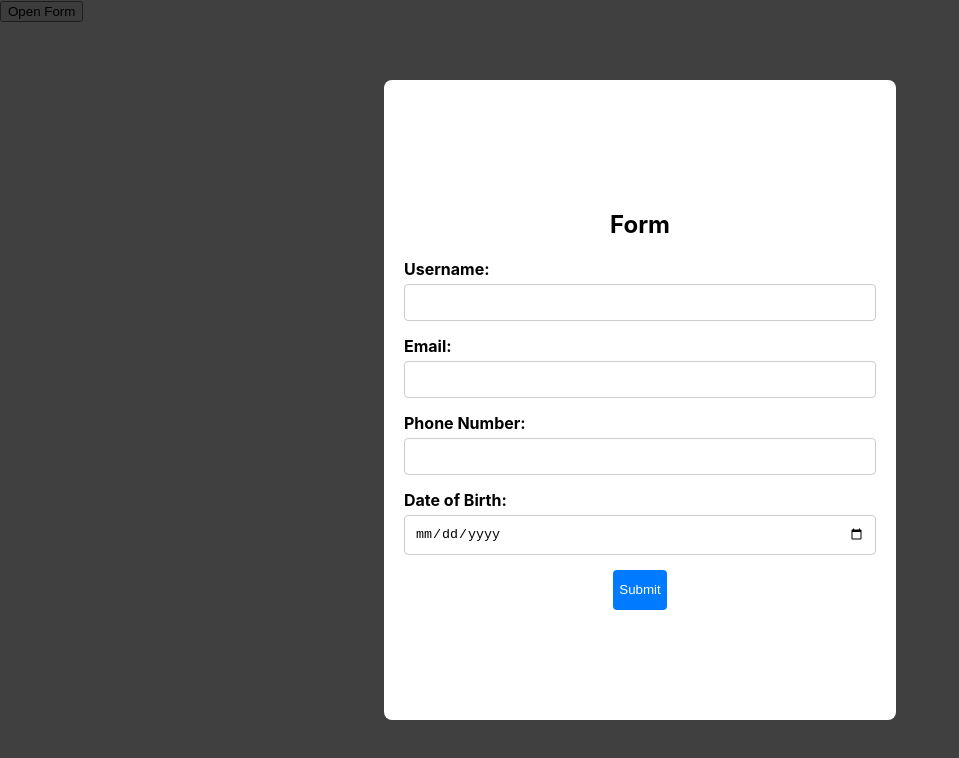
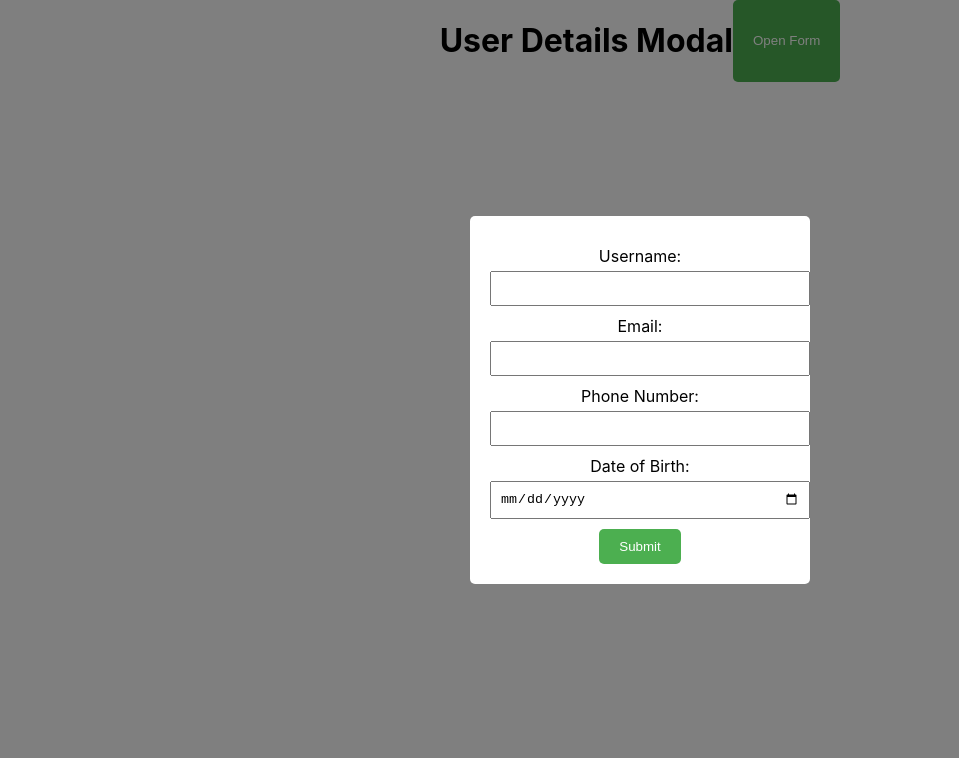
Before and after one commit to Ajju-Chauhan/X_Modal, a React (Create React App) app: page / in a window 1280 px wide. Both pictures are taken after a click on the button "Open Form". Shown: the top 758 px of the page, without its empty margins (0-959 px from the left). Built offline with nearby package versions, Linux system fonts and the light colour scheme.

Commit message:
pass test case 7..

```diff
--- a/src/App.css
+++ b/src/App.css
@@ -1,81 +1,46 @@
-.modal-content {
-  background-color: white;
-  padding: 20px;
-  border-radius: 8px;
-  width: 40vw;
-  height: 80vh;
-  display: flex;
-  flex-direction: column;
-  justify-content: center;
-  align-items: center;
-  box-sizing: border-box;
-  position: absolute;
-  top: 50%;
-  left: 50%;
-  transform: translate(-50%, -50%);
+.App {
+  text-align: center;
 }
 
-.overlay {
-  background-color: rgba(0, 0, 0, 0.75);
-  width: 100vw;
-  height: 100vh;
+.modal {
   position: fixed;
   top: 0;
   left: 0;
+  width: 100%;
+  height: 100%;
+  background-color: rgba(0, 0, 0, 0.5);
   display: flex;
   justify-content: center;
   align-items: center;
 }
 
-form {
-  width: 100%; /* Ensure the form takes the full width of the modal */
-  display: flex;
-  flex-direction: column;
-  align-items: center;
-}
-
-form > div {
-  width: 100%; /* Ensure each form field container takes the full width */
-  margin-bottom: 15px; /* Add some spacing between fields */
+.modal-content {
+  background-color: white;
+  padding: 20px;
+  border-radius: 5px;
+  width: 300px;
 }
 
 label {
   display: block;
-  margin-bottom: 5px;
-  font-weight: bold;
-  text-align: left;
-  width: 100%; /* Make labels align with the input fields */
+  margin: 10px 0;
 }
 
 input {
-  width: 100%; /* Ensure input fields take up the full width */
-  padding: 10px;
-  border: 1px solid #ccc;
-  border-radius: 4px;
-  box-sizing: border-box; /* Include padding in the width calculation */
-}
-
-p {
-  color: red;
-  font-size: 0.9em;
+  width: 100%;
+  padding: 8px;
   margin-top: 5px;
-  text-align: left; /* Align error messages to the left */
-  width: 100%; /* Ensure the error messages take up the full width */
 }
 
 .submit-button {
-
-  height: 40px;
-  background-color: #007bff;
+  background-color: #4CAF50;
   color: white;
+  padding: 10px 20px;
   border: none;
-  border-radius: 4px;
+  border-radius: 5px;
   cursor: pointer;
- /* Ensure the submit button takes up the full width */
- /* Include padding in the width calculation */
-  text-align: center;
 }
 
 .submit-button:hover {
-  background-color: #0056b3;
+  background-color: #45a049;
 }
--- a/src/XModal.jsx
+++ b/src/XModal.jsx
@@ -1,123 +1,110 @@
 import React, { useState } from 'react';
-import Modal from 'react-modal';
 import './App.css';
 
-Modal.setAppElement('#root');
+function App() {
+  const [isModalOpen, setIsModalOpen] = useState(false);
+  const [formData, setFormData] = useState({
+    username: '',
+    email: '',
+    phone: '',
+    dob: '',
+  });
 
-function XModal() {
-  const [modalIsOpen, setModalIsOpen] = useState(false);
-  const [username, setUsername] = useState('');
-  const [email, setEmail] = useState('');
-  const [dob, setDob] = useState('');
-  const [phone, setPhone] = useState('');
-  const [errors, setErrors] = useState({});
+  const openModal = () => setIsModalOpen(true);
+  const closeModal = () => setIsModalOpen(false);
 
-  const openModal = () => setModalIsOpen(true);
-  const closeModal = () => {
-    setModalIsOpen(false);
-    resetForm();
-  };
-
-  const resetForm = () => {
-    setUsername('');
-    setEmail('');
-    setDob('');
-    setPhone('');
-    setErrors({});
-  };
-
-  const validateForm = () => {
-    const errors = {};
-
-    if (!username) {
-      errors.username = "Username is required.";
-    }
-    if (!email) {
-      errors.email = "Email is required.";
-    } else if (!email.includes('@')) {
-      errors.email = "Invalid email. Please check your email address.";
-    }
-    if (!phone) {
-      errors.phone = "Phone number is required.";
-    } else if (phone.length !== 10 || !/^\d{10}$/.test(phone)) {
-      errors.phone = "Invalid phone number. Please enter a 10-digit phone number.";
-    }
-    if (!dob) {
-      errors.dob = "Date of birth is required.";
-    } else if (new Date(dob) > new Date()) {
-      errors.dob = "Invalid date of birth. Please enter a valid date.";
-    }
-
-    return errors;
+  const handleInputChange = (e) => {
+    setFormData({
+      ...formData,
+      [e.target.id]: e.target.value,
+    });
   };
 
   const handleSubmit = (e) => {
     e.preventDefault();
-    const validationErrors = validateForm();
-    if (Object.keys(validationErrors).length > 0) {
-      setErrors(validationErrors);
+
+    // Validate the form fields
+    if (!formData.username) {
+      alert('Please fill out the Username field.');
       return;
     }
+
+    if (!formData.email.includes('@')) {
+      alert('Invalid email. Please check your email address.');
+      return;
+    }
+
+    if (formData.phone.length !== 10 || isNaN(formData.phone)) {
+      alert('Invalid phone number. Please enter a 10-digit phone number.');
+      return;
+    }
+
+    const today = new Date();
+    const selectedDate = new Date(formData.dob);
+
+    if (selectedDate > today) {
+      alert('Invalid date of birth. Date cannot be in the future.');
+      return;
+    }
+
+    // If all validations pass, close the modal
     closeModal();
   };
 
   return (
-    <div className="app">
-      <button onClick={openModal}>Open Form</button>
+    <div className="App">
+      <div style={{ display: 'flex', justifyContent: 'center', flexDirection: 'row' }}>
+        <h1>User Details Modal</h1>
+        <button onClick={openModal} className="submit-button">Open Form</button>
+      </div>
 
-      <Modal
-        isOpen={modalIsOpen}
-        onRequestClose={closeModal}
-        className="modal-content"
-        overlayClassName="overlay"
-      >
-        <h2>Form</h2>
+      {isModalOpen && (
+        <div className="modal" onClick={closeModal}>
+          <div className="modal-content" onClick={(e) => e.stopPropagation()}>
             <form onSubmit={handleSubmit}>
-          <div>
-            <label htmlFor="username">Username:</label>
+              <label>
+                Username:
                 <input
                   id="username"
                   type="text"
-              value={username}
-              onChange={(e) => setUsername(e.target.value)}
+                  value={formData.username}
+                  onChange={handleInputChange}
                 />
-            {errors.username && <p>{errors.username}</p>}
-          </div>
-          <div>
-            <label htmlFor="email">Email:</label>
+              </label>
+              <label>
+                Email:
                 <input
                   id="email"
                   type="email"
-              value={email}
-              onChange={(e) => setEmail(e.target.value)}
+                  value={formData.email}
+                  onChange={handleInputChange}
                 />
-            {errors.email && <p>{errors.email}</p>}
-          </div>
-          <div>
-            <label htmlFor="phone">Phone Number:</label>
+              </label>
+              <label>
+                Phone Number:
                 <input
                   id="phone"
                   type="text"
-              value={phone}
-              onChange={(e) => setPhone(e.target.value)}
+                  value={formData.phone}
+                  onChange={handleInputChange}
                 />
-            {errors.phone && <p>{errors.phone}</p>}
-          </div>
-          <div>
-            <label htmlFor="dob">Date of Birth:</label>
+              </label>
+              <label>
+                Date of Birth:
                 <input
                   id="dob"
                   type="date"
-              value={dob}
-              onChange={(e) => setDob(e.target.value)}
+                  value={formData.dob}
+                  onChange={handleInputChange}
                 />
-            {errors.dob && <p>{errors.dob}</p>}
-          </div>
+              </label>
               <button type="submit" className="submit-button">Submit</button>
             </form>
-      </Modal>
+          </div>
+        </div>
+      )}
     </div>
   );
 }
 
-export default XModal;
+export default App;
```
Lines whose indentation alone changed are shown as unchanged.
